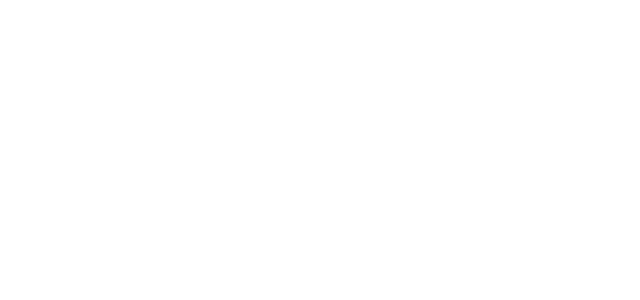
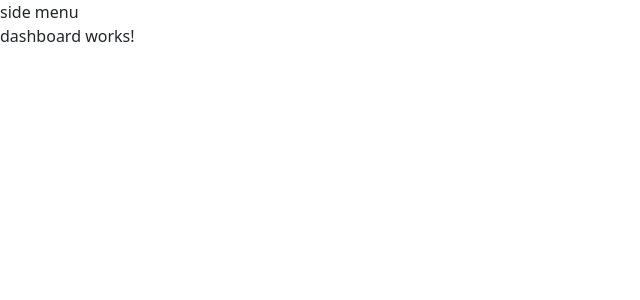
Before and after one commit to Tchak20/angular-api-crud, an Angular app: page /admin/dashboard in a window 1280 px wide. Before the commit this address led to /. Shown: the top 300 px of the page, without its empty margins (0-640 px from the left). Built offline with nearby package versions, Linux system fonts and the light colour scheme.

Commit message:
Routage des pages admin

```diff
--- /dev/null
+++ b/src/app/_utils/error/error.component.html
@@ -0,0 +1,5 @@
+<div class="container text-center">
+    <h1 class="display-4">404 - Page Not Found</h1>
+    <p class="lead">Sorry, the page you are looking for might be in another universe.</p>
+    <a class="btn btn-primary" href="/">Go Home</a>
+</div>
--- a/src/app/admin/admin-routing.module.ts
+++ b/src/app/admin/admin-routing.module.ts
@@ -1,7 +1,20 @@
 import { NgModule } from '@angular/core';
 import { RouterModule, Routes } from '@angular/router';
+import { AlayoutComponent } from './alayout/alayout.component';
+import { DashboardComponent } from './dashboard/dashboard.component';
 
-const routes: Routes = [];
+const routes: Routes = [
+
+  {
+    path:'', component:AlayoutComponent, children: [
+
+      { path: '', redirectTo:'dashboard', pathMatch: 'full'},
+      { path: 'dashboard', component: DashboardComponent},
+      { path:'user', loadChildren: () => import('./user/user.module').then(m => m.UserModule)},
+      { path:'cocktail', loadChildren: () => import('./cocktail/cocktail.module').then(m => m.CocktailModule)},
+    ]
+  }
+];
 
 @NgModule({
   imports: [RouterModule.forChild(routes)],
--- a/src/app/admin/admin.module.ts
+++ b/src/app/admin/admin.module.ts
@@ -4,8 +4,6 @@ import { CommonModule } from '@angular/common';
 import { AdminRoutingModule } from './admin-routing.module';
 import { AlayoutComponent } from './alayout/alayout.component';
 import { DashboardComponent } from './dashboard/dashboard.component';
-import { UserComponent } from './user/user.component';
-import { CocktailComponent } from './cocktail/cocktail.component';
 import { SidemenuComponent } from './sidemenu/sidemenu.component';
 
 
@@ -13,8 +11,6 @@ import { SidemenuComponent } from './sidemenu/sidemenu.component';
   declarations: [
     AlayoutComponent,
     DashboardComponent,
-    UserComponent,
-    CocktailComponent,
     SidemenuComponent
   ],
   imports: [
--- a/src/app/admin/alayout/alayout.component.html
+++ b/src/app/admin/alayout/alayout.component.html
@@ -1 +1,6 @@
-<p>alayout works!</p>
+<div class="">
+    side menu
+</div>
+<div class="admin-container">
+    <router-outlet></router-outlet>
+</div>
--- a/src/app/admin/cocktail/cocktail-routing.module.ts
+++ b/src/app/admin/cocktail/cocktail-routing.module.ts
@@ -1,7 +1,16 @@
 import { NgModule } from '@angular/core';
 import { RouterModule, Routes } from '@angular/router';
+import { CIndexComponent } from './c-index/c-index.component';
+import { CEditComponent } from './c-edit/c-edit.component';
+import { CDeleteComponent } from './c-delete/c-delete.component';
+import { CAddComponent } from './c-add/c-add.component';
 
-const routes: Routes = [];
+const routes: Routes = [
+  { path: '', component: CIndexComponent},
+  { path: 'edit/:id', component: CEditComponent},
+  { path: 'add', component: CAddComponent},
+  { path: 'delete/:id', component: CDeleteComponent}
+];
 
 @NgModule({
   imports: [RouterModule.forChild(routes)],
--- a/src/app/admin/user/user-routing.module.ts
+++ b/src/app/admin/user/user-routing.module.ts
@@ -1,7 +1,17 @@
 import { NgModule } from '@angular/core';
 import { RouterModule, Routes } from '@angular/router';
+import { UIndexComponent } from './u-index/u-index.component';
+import { UEditComponent } from './u-edit/u-edit.component';
+import { UAddComponent } from './u-add/u-add.component';
+import { UDeleteComponent } from './u-delete/u-delete.component';
 
-const routes: Routes = [];
+const routes: Routes = [
+
+  { path: '', component: UIndexComponent},
+  { path: 'edit/:id', component: UEditComponent},
+  { path: 'add', component: UAddComponent},
+  { path: 'delete/:id', component: UDeleteComponent}
+];
 
 @NgModule({
   imports: [RouterModule.forChild(routes)],
--- a/src/app/app-routing.module.ts
+++ b/src/app/app-routing.module.ts
@@ -1,12 +1,18 @@
 import { NgModule } from '@angular/core';
 import { RouterModule, Routes } from '@angular/router';
+import { ErrorComponent } from './_utils/error/error.component';
 
 const routes: Routes = [
   // Initialiser les routes public dans la racine de l'app
   {
     path: '', loadChildren: () => import ('./public/public.module')
     .then(m => m.PublicModule)
-  }
+  },
+  {
+    path: 'admin', loadChildren: () => import ('./admin/admin.module')
+    .then(m => m.AdminModule)
+  },
+  { path:'**', component: ErrorComponent  }
 ];
 
 @NgModule({
--- a/src/app/app.module.ts
+++ b/src/app/app.module.ts
@@ -3,10 +3,12 @@ import { BrowserModule } from '@angular/platform-browser';
 
 import { AppRoutingModule } from './app-routing.module';
 import { AppComponent } from './app.component';
+import { ErrorComponent } from './_utils/error/error.component';
 
 @NgModule({
   declarations: [
-    AppComponent
+    AppComponent,
+    ErrorComponent
   ],
   imports: [
     BrowserModule,
```
Also changed, not shown: src/app/_utils/error/error.component.ts (added, +10 -0 lines), src/app/_utils/error/error.component.css (added).
